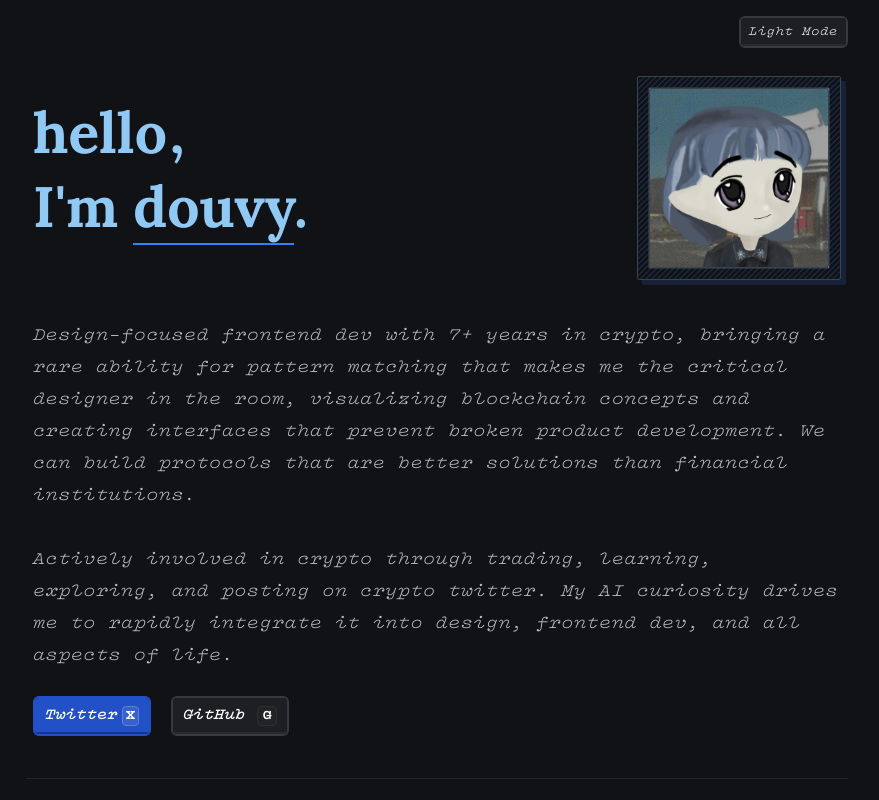
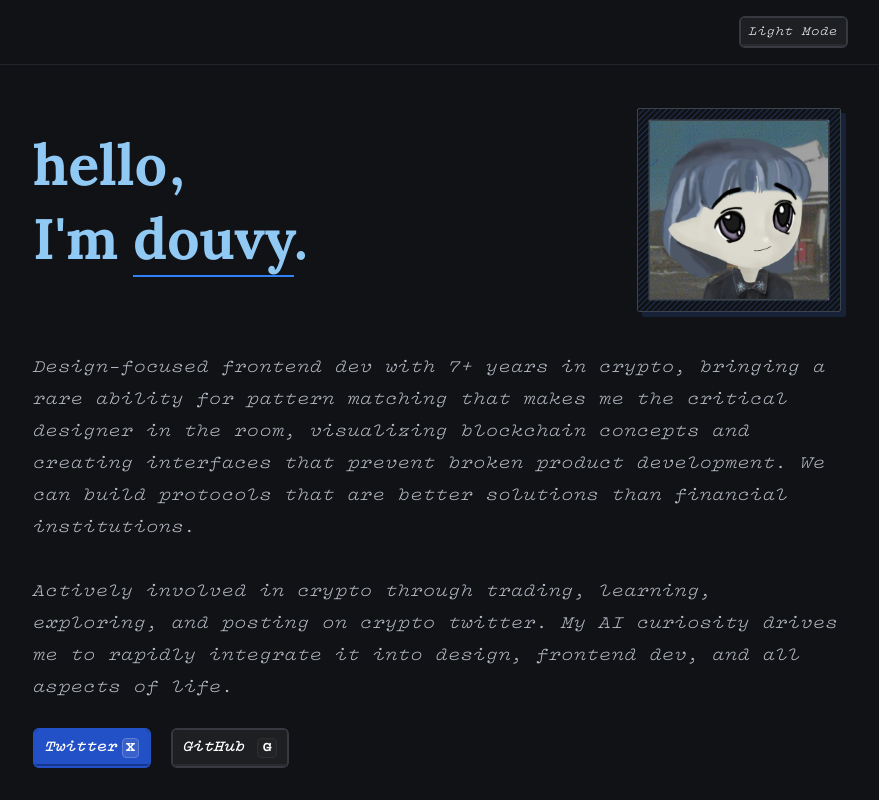
Before and after one commit to douvy/douvy, a Next.js app: page / in a window 1280 px wide. Shown: the top 800 px of the page, without its empty margins (203-1082 px from the left). Built offline with nearby package versions, Linux system fonts and the light colour scheme.

Commit message:
Implement sticky header

```diff
--- /dev/null
+++ b/src/components/Header.tsx
@@ -0,0 +1,46 @@
+import React from 'react';
+import { useTheme } from '@/contexts/ThemeContext';
+
+export default function Header(): React.ReactElement {
+  const { theme, toggleTheme } = useTheme();
+
+  return (
+    <header
+      className={`fixed top-0 left-0 right-0 z-50 transition-colors duration-300 ease-in-out border-b ${
+        theme === 'dark'
+          ? 'bg-[#111216] border-[#20252c]'
+          : 'bg-[#f5f5f3] border-[#dde9f7]'
+      }`}
+    >
+      <div className="flex justify-center py-4">
+        <div className="w-full md:w-10/12 lg:w-8/12 px-4">
+          <div className="flex justify-end mr-[8px] sm:mr-0">
+            <button
+              onClick={toggleTheme}
+              className={`relative w-auto h-8 rounded-md overflow-hidden border-y-2 border-x-2 transition-colors duration-300 ease-in-out font-vulf ${
+                theme === 'dark'
+                  ? 'border-dark-border hover:border-dark-border-hover'
+                  : 'border-light-border hover:border-light-border-hover'
+              }`}
+              aria-label={`Switch to ${theme === 'dark' ? 'light' : 'dark'} mode`}
+            >
+              <span className={`flex items-center justify-center w-full h-full px-2 transition-colors duration-300 ease-in-out ${
+                theme === 'dark'
+                  ? 'text-white bg-dark-bg hover:bg-dark-bg-hover'
+                  : 'text-light-text bg-light-bg hover:bg-light-bg-hover'
+              }`}>
+                <span className="text-xs font-medium italic">
+                  {theme === 'dark' ? 'Light Mode' : 'Dark Mode'}
+                </span>
+              </span>
+
+              <span className={`absolute bottom-0 left-0 right-0 h-[2px] transition-colors duration-300 ease-in-out ${
+                theme === 'dark' ? 'bg-dark-shadow' : 'bg-light-element'
+              }`}></span>
+            </button>
+          </div>
+        </div>
+      </div>
+    </header>
+  );
+}
--- a/src/pages/_app.tsx
+++ b/src/pages/_app.tsx
@@ -5,7 +5,6 @@ import { Analytics } from "@vercel/analytics/react";
 import type { AppProps } from "next/app";
 import { Lora } from "next/font/google";
 import { ThemeProvider } from "@/contexts/ThemeContext";
-import ThemeToggle from "@/components/ThemeToggle";
 
 // Initialize the Lora font
 const lora = Lora({
@@ -70,7 +69,6 @@ function MyApp({ Component, pageProps }: AppProps): React.ReactElement {
         />
         <link rel="icon" href="/img/favicon.png" />
       </Head>
-      <ThemeToggle />
       <Component {...pageProps} />
       <Analytics />
     </ThemeProvider>
--- a/src/pages/index.tsx
+++ b/src/pages/index.tsx
@@ -2,6 +2,7 @@ import React, { useEffect, useState, KeyboardEvent as ReactKeyboardEvent } from
 import Head from "next/head";
 import dynamic from "next/dynamic";
 import Nav from "@/components/Nav";
+import Header from "@/components/Header";
 import Footer from "@/components/Footer";
 import ScrollIndicator from "@/components/ScrollIndicator";
 import ProfilePicture from "@/components/ProfilePicture";
@@ -150,11 +151,11 @@ export default function Home(): React.ReactElement {
         />
       </Head>
 
-      <Nav />
+      <Header />
       <ScrollIndicator />
 
       {/* Hero Section - High Priority Content */}
-      <div className="hero px-2.5 mt-28 sm:mt-24 mb-6">
+      <div className="hero px-2.5 mt-32 sm:mt-32 mb-6">
         <div className="flex flex-col items-center">
           <div className="w-full md:w-10/12 lg:w-8/12 px-4">
             <div className="intro relative">
```
